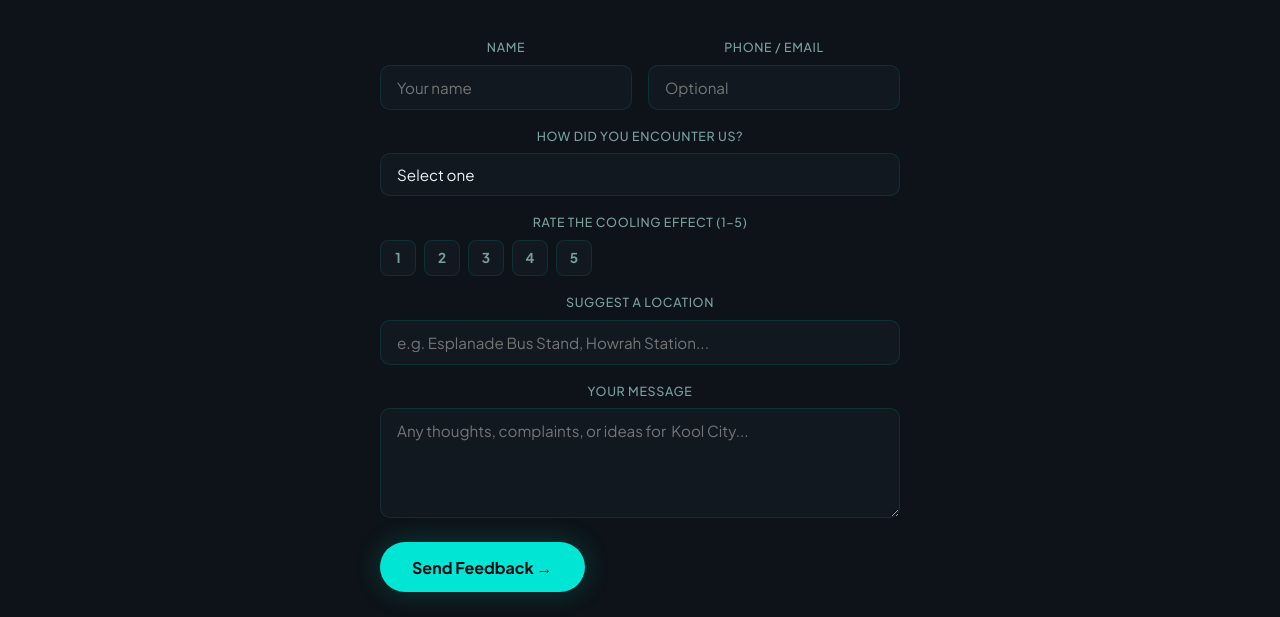
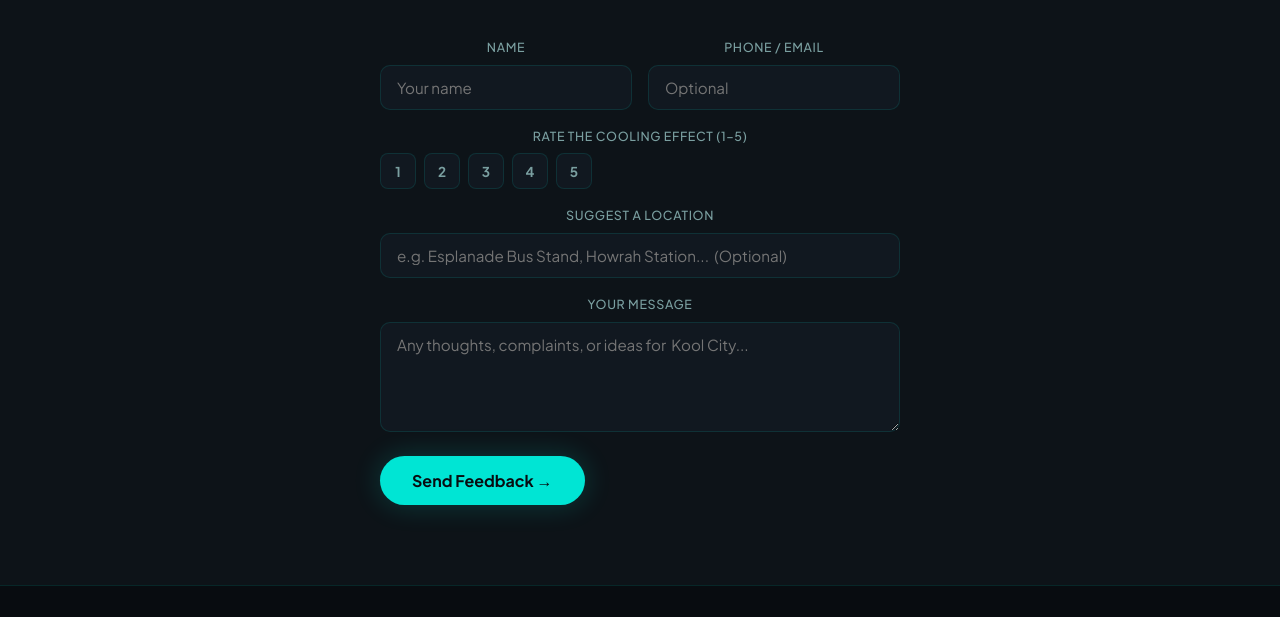
Before and after one commit to GopeSagnik/heatmist, a plain HTML site: page index.html in a window 1280 px wide. Shown: the part 2672-3289 px from the top of the page. Drawn offline with Linux system fonts and the light colour scheme.

Commit message:
feedback

```diff
--- a/index.html
+++ b/index.html
@@ -634,7 +634,7 @@
           </div>
         </div>
 
-        <div class="field">
+        <!-- <div class="field">
           <label>How did you encounter us?</label>
           <select name="encounter">
             <option value="" disabled selected>Select one</option>
@@ -644,7 +644,7 @@
             <option>Social media / news</option>
             <option>Haven't seen it yet</option>
           </select>
-        </div>
+        </div> -->
 
         <div class="field">
           <label>Rate the cooling effect (1–5)</label>
@@ -655,12 +655,12 @@
             <button type="button" class="rating-btn" data-val="4">4</button>
             <button type="button" class="rating-btn" data-val="5">5</button>
           </div>
-          <input type="hidden" name="rating" id="rating-val">
+          <input type="hidden" name="rating" id="rating-val" required>
         </div>
 
         <div class="field">
           <label>Suggest a location</label>
-          <input type="text" name="location_suggestion" placeholder="e.g. Esplanade Bus Stand, Howrah Station...">
+          <input type="text" name="location_suggestion" placeholder="e.g. Esplanade Bus Stand, Howrah Station...  (Optional)">
         </div>
 
         <div class="field">
```
